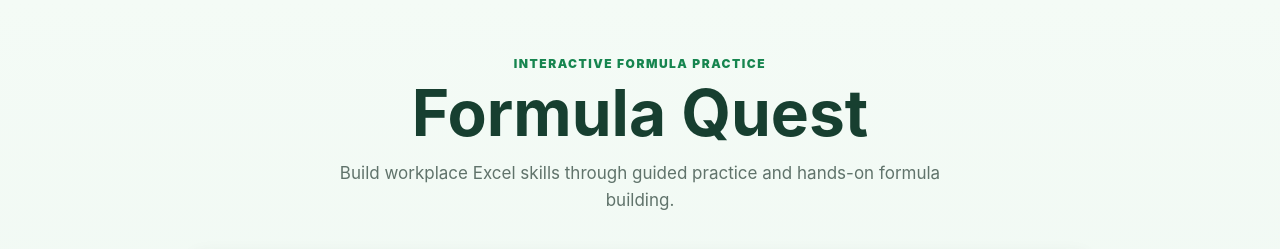
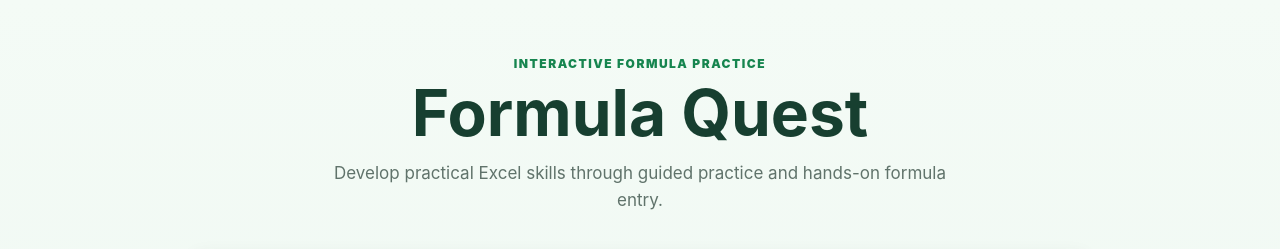
Before and after one commit to Olga-allgood/excel-quest-android, a React (Vite) app: page / in a window 1280 px wide. Shown: the top 249 px of the page. Built offline with nearby package versions, Linux system fonts and the light colour scheme.

Commit message:
updated headings

```diff
--- a/src/components/ModuleMap.jsx
+++ b/src/components/ModuleMap.jsx
@@ -72,8 +72,8 @@
         <h1>Formula Quest</h1>
 
         <p>
-          Build workplace Excel skills through guided practice
-          and hands-on formula building.
+          Develop practical Excel skills through guided
+          practice and hands-on formula entry.
         </p>
       </header>
 
```
